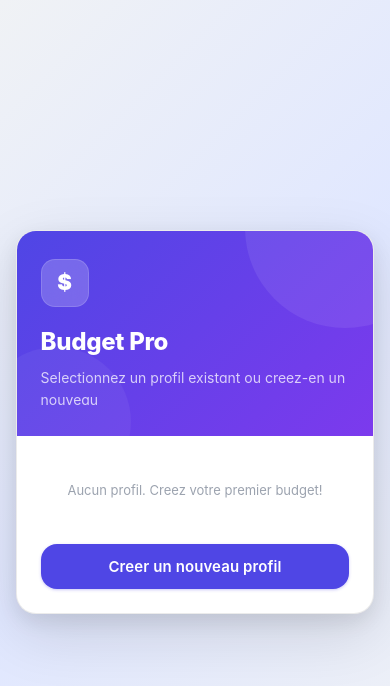
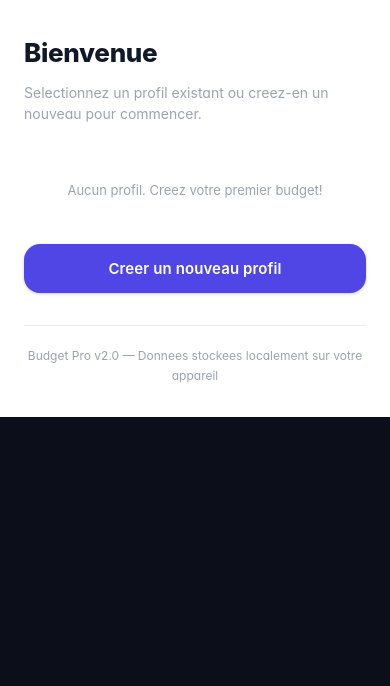
Before and after one commit to KBig/budget-pro, a plain HTML site: page index.html in a window 390 px wide. Drawn offline with nearby package versions, Linux system fonts and the light colour scheme.

Commit message:
Ecran profil split-screen: landing page pro + panneau connexion
- Panneau gauche: hero gradient avec titre, description et 4 feature cards
- Panneau droit: selection/creation de profil
- Layout responsive (panneau gauche masque sur mobile)
- Look de vraie app SaaS financiere

Co-Authored-By: Claude Opus 4.6 (1M context) <noreply@anthropic.com>

```diff
--- a/index.html
+++ b/index.html
@@ -222,18 +222,36 @@ body{font-family:var(--font);background:var(--bg-primary);color:var(--text-prima
 .report-text strong{display:block;font-size:14px;margin-bottom:2px}
 
 /* ── Profile Screen ── */
-.profile-screen{position:fixed;top:0;left:0;right:0;bottom:0;background:linear-gradient(135deg,#f0f2f5 0%,#e0e7ff 50%,#f0f2f5 100%);z-index:500;display:flex;align-items:center;justify-content:center;overflow:auto}
-[data-theme="dark"] .profile-screen{background:linear-gradient(135deg,#0c0f1a 0%,#1e1b4b 50%,#0c0f1a 100%)}
+.profile-screen{position:fixed;top:0;left:0;right:0;bottom:0;background:#0c0f1a;z-index:500;display:flex;overflow:auto}
 .profile-screen.hidden{display:none}
-.profile-box{background:var(--bg-secondary);border:1px solid var(--border);border-radius:var(--radius-xl);padding:0;width:92%;max-width:520px;box-shadow:var(--shadow-xl);overflow:hidden}
-.profile-box-header{background:linear-gradient(135deg,var(--accent),#7c3aed);padding:36px 40px 32px;color:white;position:relative;overflow:hidden}
-.profile-box-header::before{content:'';position:absolute;top:-50%;right:-20%;width:200px;height:200px;border-radius:50%;background:rgba(255,255,255,.08)}
-.profile-box-header::after{content:'';position:absolute;bottom:-30%;left:-10%;width:150px;height:150px;border-radius:50%;background:rgba(255,255,255,.05)}
-.profile-box-header .logo-icon{width:48px;height:48px;background:rgba(255,255,255,.2);border-radius:14px;display:flex;align-items:center;justify-content:center;font-size:22px;font-weight:900;margin-bottom:16px;backdrop-filter:blur(10px);border:1px solid rgba(255,255,255,.15)}
-.profile-box h2{font-size:24px;font-weight:800;margin-bottom:6px;letter-spacing:-.3px;color:white}
-.profile-box-header p{font-size:14px;color:rgba(255,255,255,.75);margin-bottom:0}
-.profile-box-body{padding:32px 40px 40px}
+.profile-left{flex:1;background:linear-gradient(135deg,#4f46e5 0%,#7c3aed 40%,#a855f7 100%);display:flex;flex-direction:column;justify-content:center;padding:60px;position:relative;overflow:hidden;min-height:100vh}
+.profile-left::before{content:'';position:absolute;top:-20%;right:-15%;width:500px;height:500px;border-radius:50%;background:rgba(255,255,255,.06)}
+.profile-left::after{content:'';position:absolute;bottom:-10%;left:-10%;width:400px;height:400px;border-radius:50%;background:rgba(255,255,255,.04)}
+.profile-left-content{position:relative;z-index:1;max-width:480px}
+.profile-left .logo-row{display:flex;align-items:center;gap:14px;margin-bottom:40px}
+.profile-left .logo-icon{width:52px;height:52px;background:rgba(255,255,255,.15);border-radius:14px;display:flex;align-items:center;justify-content:center;font-size:24px;font-weight:900;color:white;backdrop-filter:blur(10px);border:1px solid rgba(255,255,255,.2)}
+.profile-left .logo-text{font-size:24px;font-weight:800;color:white;letter-spacing:-.3px}
+.profile-left h1{font-size:42px;font-weight:900;color:white;line-height:1.15;letter-spacing:-.5px;margin-bottom:16px}
+.profile-left .subtitle{font-size:17px;color:rgba(255,255,255,.7);line-height:1.6;margin-bottom:48px}
+.feature-grid{display:grid;grid-template-columns:1fr 1fr;gap:16px}
+.feature-card{background:rgba(255,255,255,.1);border:1px solid rgba(255,255,255,.12);border-radius:14px;padding:20px;backdrop-filter:blur(8px);transition:transform .2s,background .2s}
+.feature-card:hover{background:rgba(255,255,255,.14);transform:translateY(-2px)}
+.feature-card-icon{font-size:24px;margin-bottom:10px}
+.feature-card-title{font-size:14px;font-weight:700;color:white;margin-bottom:4px}
+.feature-card-desc{font-size:12px;color:rgba(255,255,255,.6);line-height:1.4}
+.profile-right{width:480px;min-width:480px;background:var(--bg-secondary);display:flex;flex-direction:column;justify-content:center;padding:60px 48px;min-height:100vh}
+.profile-right-header{margin-bottom:36px}
+.profile-right-header h2{font-size:26px;font-weight:800;color:var(--text-primary);letter-spacing:-.3px;margin-bottom:8px}
+.profile-right-header p{font-size:14px;color:var(--text-muted);line-height:1.5}
 .profile-box-body > p{font-size:14px;color:var(--text-muted);margin-bottom:24px}
+.profile-footer{margin-top:32px;padding-top:20px;border-top:1px solid var(--border);font-size:12px;color:var(--text-muted);text-align:center}
+@media(max-width:960px){
+.profile-screen{flex-direction:column}
+.profile-left{min-height:auto;padding:40px 24px}
+.profile-left h1{font-size:28px}
+.feature-grid{grid-template-columns:1fr 1fr;gap:10px}
+.profile-right{width:100%;min-width:0;padding:32px 24px;min-height:auto}
+}
 .wizard-progress{display:flex;gap:6px;margin-bottom:28px}
 .wizard-dot{flex:1;height:4px;border-radius:2px;background:var(--bg-tertiary);transition:background .3s}
 .wizard-dot.done{background:var(--accent)}
@@ -363,8 +381,8 @@ body{font-family:var(--font);background:var(--bg-primary);color:var(--text-prima
 .dashboard-top-grid{grid-template-columns:1fr}.kpi-grid{grid-template-columns:1fr 1fr}
 .wizard-options{grid-template-columns:1fr 1fr!important}
 .tx-row{grid-template-columns:1fr 1fr}
-.profile-box-header{padding:28px 24px 24px}
-.profile-box-body{padding:24px}
+.profile-left{display:none}
+.profile-right{width:100%;min-width:0;padding:32px 24px}
 }
 @media(max-width:500px){.stats-grid{grid-template-columns:1fr}}
 
@@ -383,20 +401,51 @@ body{background:white!important;color:black!important}
 </head>
 <body>
 <div class="profile-screen" id="profile-screen">
-<div class="profile-box" id="profile-box" style="max-width:520px">
-<div id="profile-select-view">
-<div class="profile-box-header">
+<div class="profile-left">
+<div class="profile-left-content">
+<div class="logo-row">
 <div class="logo-icon">$</div>
-<h2>Budget Pro</h2>
-<p>Selectionnez un profil existant ou creez-en un nouveau</p>
+<div class="logo-text">Budget Pro</div>
 </div>
-<div class="profile-box-body">
-<div class="profile-list" id="profile-list"></div>
-<button class="btn btn-primary btn-lg" style="width:100%;justify-content:center;border-radius:var(--radius-lg)" onclick="startProfileWizard()">Creer un nouveau profil</button>
+<h1>Prenez le controle de vos finances</h1>
+<p class="subtitle">Planifiez, analysez et optimisez votre budget avec des outils professionnels adaptes au Canada.</p>
+<div class="feature-grid">
+<div class="feature-card">
+<div class="feature-card-icon">&#9632;</div>
+<div class="feature-card-title">Tableau de bord</div>
+<div class="feature-card-desc">Vue complete de votre sante financiere en temps reel</div>
+</div>
+<div class="feature-card">
+<div class="feature-card-icon">&#8593;</div>
+<div class="feature-card-title">Placements</div>
+<div class="feature-card-desc">CELI, REER, CELIAPP avec projections de croissance</div>
+</div>
+<div class="feature-card">
+<div class="feature-card-icon">&#9670;</div>
+<div class="feature-card-title">Graphiques</div>
+<div class="feature-card-desc">Visualisez vos depenses et revenus en detail</div>
+</div>
+<div class="feature-card">
+<div class="feature-card-icon">&#8680;</div>
+<div class="feature-card-title">Projections</div>
+<div class="feature-card-desc">Simulez votre avenir financier sur 30 ans</div>
 </div>
 </div>
-<div id="profile-wizard-view" style="display:none;padding:32px 40px 40px"></div>
-</div></div>
+</div>
+</div>
+<div class="profile-right" id="profile-box">
+<div id="profile-select-view">
+<div class="profile-right-header">
+<h2>Bienvenue</h2>
+<p>Selectionnez un profil existant ou creez-en un nouveau pour commencer.</p>
+</div>
+<div class="profile-list" id="profile-list"></div>
+<button class="btn btn-primary btn-lg" style="width:100%;justify-content:center;border-radius:var(--radius-lg);padding:15px 28px" onclick="startProfileWizard()">Creer un nouveau profil</button>
+<div class="profile-footer">Budget Pro v2.0 &mdash; Donnees stockees localement sur votre appareil</div>
+</div>
+<div id="profile-wizard-view" style="display:none"></div>
+</div>
+</div>
 <div class="search-overlay" id="search-overlay" onclick="if(event.target===this)closeSearch()">
 <div class="search-box"><input type="text" class="search-input" id="search-input" placeholder="Rechercher..." oninput="doSearch(this.value)"><div class="search-results" id="search-results"></div><div style="text-align:center;margin-top:8px;font-size:11px;color:var(--text-muted)"><span class="kbd">Esc</span> fermer | <span class="kbd">Ctrl+K</span> ouvrir</div></div></div>
 <div class="mobile-header"><button class="hamburger" onclick="toggleSidebar()">&#9776;</button><span style="font-weight:700;font-size:16px;color:var(--accent)" id="mobile-profile-title">Budget Pro</span></div>
```
